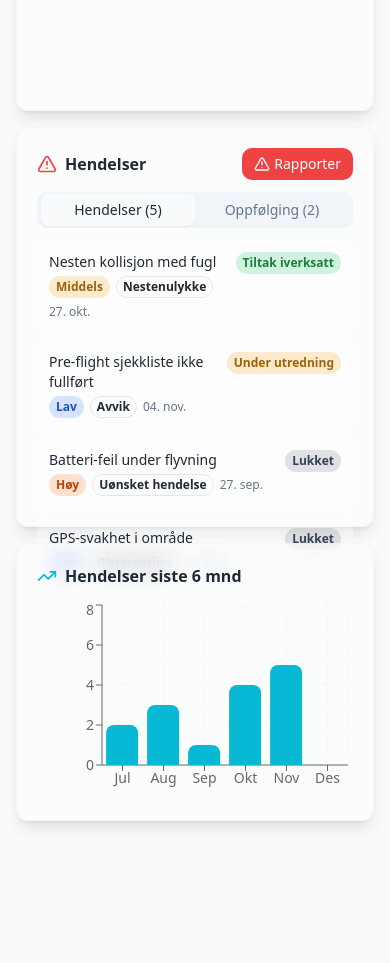
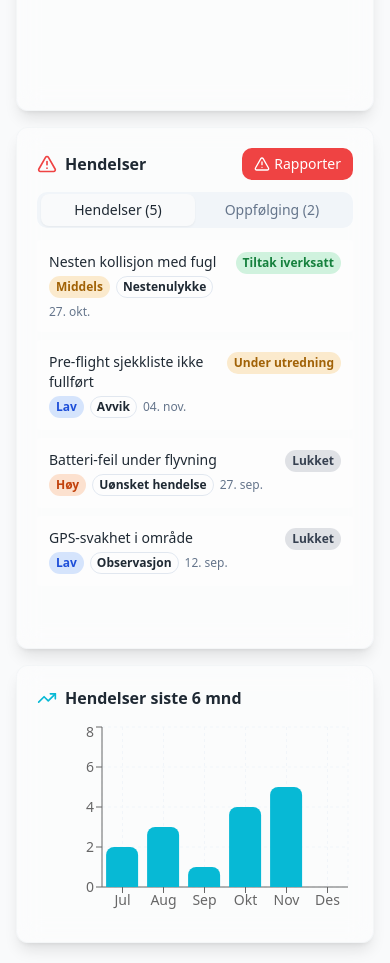
Before and after one commit to Avisafety/avisafe, a React (Vite) app: page / in a window 390 px wide. Shown: the part 2160-3123 px from the top of the page. Before the commit the page ends 3001 px from the top, so only its background shows below. Built offline with nearby package versions, Linux system fonts and the light colour scheme; the HTML template or start-up script is replaced by a standard one.

Commit message:
Reposition Incidents and adjust layout
Move the "Hendelser siste 6 måneder" box to align with calendar and upcoming tasks, and expand its height to fill the space between RAG and KPI chart. Ensure KPI chart remains on the same baseline as calendar/kommende oppdrag.

```diff
--- a/src/components/dashboard/IncidentsSection.tsx
+++ b/src/components/dashboard/IncidentsSection.tsx
@@ -27,7 +27,7 @@ const statusColors = {
 
 export const IncidentsSection = () => {
   return (
-    <GlassCard className="h-[400px] flex flex-col">
+    <GlassCard className="h-full flex flex-col">
       <div className="flex items-center justify-between mb-3">
         <div className="flex items-center gap-2">
           <AlertTriangle className="w-5 h-5 text-destructive" />
--- a/src/components/dashboard/KPIChart.tsx
+++ b/src/components/dashboard/KPIChart.tsx
@@ -13,7 +13,7 @@ const data = [
 
 export const KPIChart = () => {
   return (
-    <GlassCard>
+    <GlassCard className="h-auto">
       <div className="flex items-center gap-2 mb-3">
         <TrendingUp className="w-5 h-5 text-primary" />
         <h2 className="text-base font-semibold">Hendelser siste 6 mnd</h2>
--- a/src/pages/Index.tsx
+++ b/src/pages/Index.tsx
@@ -223,9 +223,16 @@ const Index = () => {
                   </div>
 
                   {/* Right Column */}
-                  <div className="lg:col-span-3 space-y-4">
+                  <div className="lg:col-span-3 flex flex-col gap-4" style={{ height: '816px' }}>
                     {layout
-                      .filter((item) => ["incidents", "kpi"].includes(item.component))
+                      .filter((item) => item.component === "incidents")
+                      .map((item) => (
+                        <DraggableSection key={item.id} id={item.id} className="flex-1">
+                          {renderSection(item.component)}
+                        </DraggableSection>
+                      ))}
+                    {layout
+                      .filter((item) => item.component === "kpi")
                       .map((item) => (
                         <DraggableSection key={item.id} id={item.id}>
                           {renderSection(item.component)}
```
